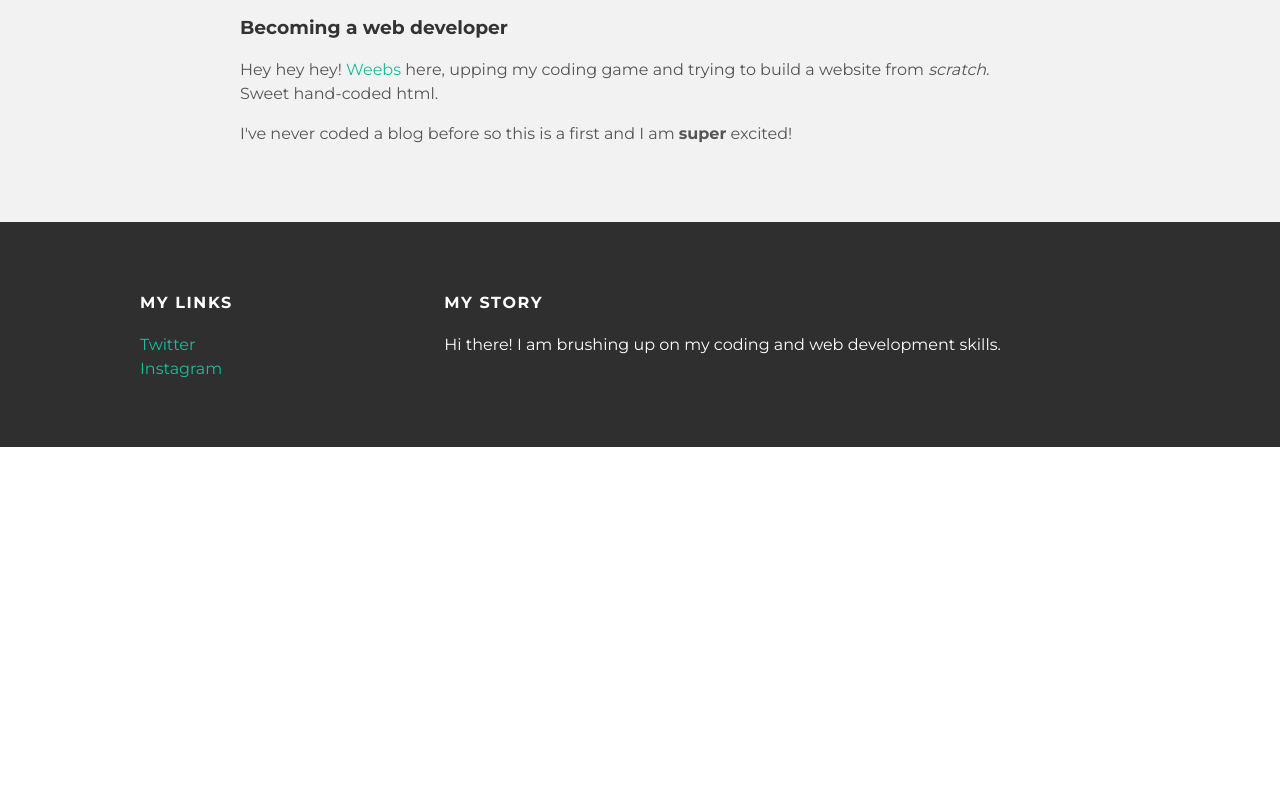
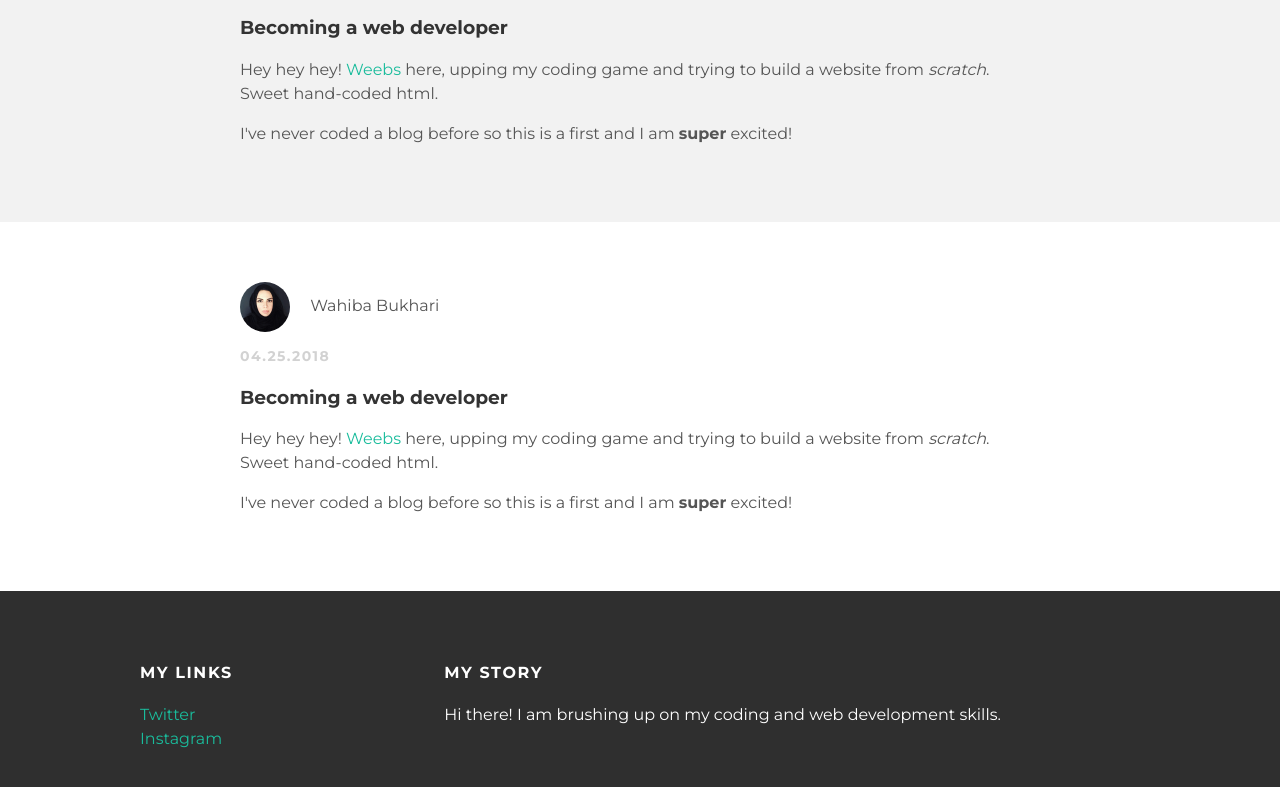
Before and after one commit to wahibabukhari/wahibabukhari.github.io, a plain HTML site: page index.html in a window 1280 px wide. Shown: the part 667-1454 px from the top of the page. Before the commit the page ends 1114 px from the top, so only its background shows below. Drawn offline with Linux system fonts and the light colour scheme.

Commit message:
Update index.html

```diff
--- a/index.html
+++ b/index.html
@@ -43,6 +43,20 @@
           </div><!-- post-content -->
         </div><!-- post -->
       </div><!-- post-container -->
+      <div class="post-container">
+        <div class="post">
+          <div class="post-author">
+            <img src="me.jpg">
+            <span>Wahiba Bukhari</span>
+          </div><!-- post-author -->
+          <p class="post-date">04.25.2018</p>
+          <h3 class="post-title">Becoming a web developer</h3>
+          <div class="post-content">
+            <p>Hey hey hey! <a href="https://instagram.com/itsweebs">Weebs</a> here, upping my coding game and trying to build a website from <em>scratch</em>. Sweet hand-coded html.</p>
+            <p>I've never coded a blog before so this is a first and I am <strong>super</strong> excited!</p>
+          </div><!-- post-content -->
+        </div><!-- post -->
+      </div><!-- post-container -->
     </div><!-- content -->
     <div id="footer">
       <div class="container">
```
